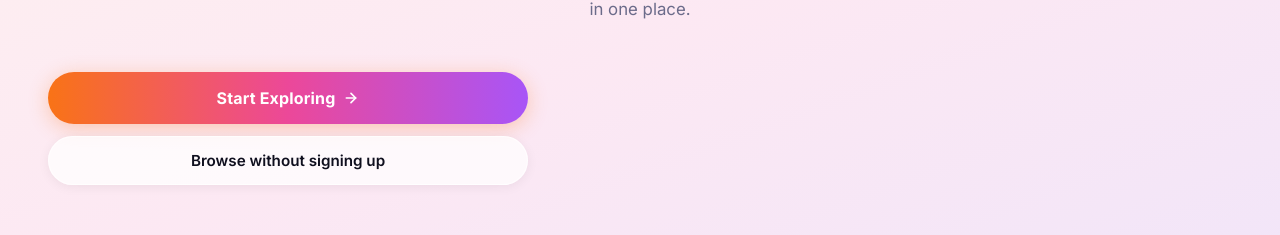
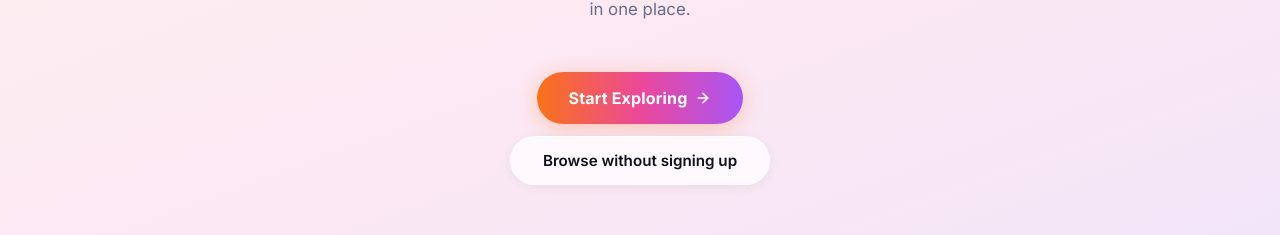
Before and after one commit to hoshangsheth/Movies-Games-Recommendation-Engine, a React (Vite) app in the folder frontend/: page / in a window 1280 px wide. Shown: the part 449-684 px from the top of the page. Built offline with nearby package versions, Linux system fonts and the light colour scheme; no server answers.

Commit message:
Update HomePage.css

```diff
--- a/frontend/src/pages/HomePage.css
+++ b/frontend/src/pages/HomePage.css
@@ -5,6 +5,9 @@
   gap: 12px;
   margin-bottom: 64px;
   max-width: 480px;
+  margin-left: auto;
+  margin-right: auto;
+  align-items: center;
 }
 
 /* ── Primary gradient button ── */
```
